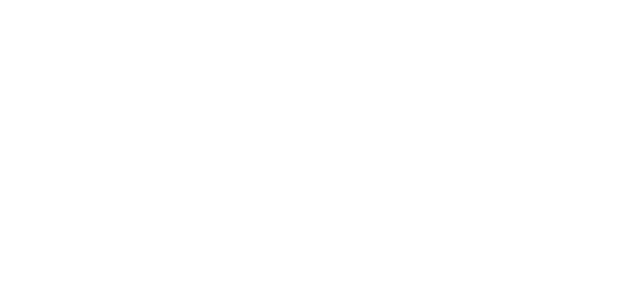
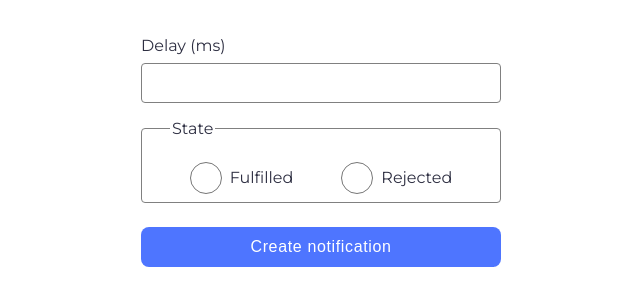
Before and after one commit to Viktor-8888/goit-js-hw-10, a website built with Vite: page src/2-snackbar.html in a window 1280 px wide. Shown: the top 306 px of the page, without its empty margins (15-655 px from the left). Built offline with nearby package versions, Linux system fonts and the light colour scheme.

Commit message:
add task-2 Form

```diff
--- a/src/2-snackbar.html
+++ b/src/2-snackbar.html
@@ -13,6 +13,27 @@
     <link rel="stylesheet" href="./css/styles.css" />
   </head>
   <body>
+    <form class="form">
+      <label>
+        Delay (ms)
+        <input type="number" name="delay" required />
+      </label>
+
+      <fieldset>
+        <legend>State</legend>
+        <label>
+          <input type="radio" name="state" value="fulfilled" required />
+          Fulfilled
+        </label>
+        <label>
+          <input type="radio" name="state" value="rejected" required />
+          Rejected
+        </label>
+      </fieldset>
+
+      <button type="submit">Create notification</button>
+    </form>
+
     <script type="module" src="./js/2-snackbar.js"></script>
   </body>
 </html>
--- a/src/css/styles.css
+++ b/src/css/styles.css
@@ -61,7 +61,6 @@ input {
   font-size: 16px;
   line-height: 150%;
   letter-spacing: 0.04em;
-  padding: 0;
   margin-bottom: 32px;
   box-sizing: border-box;
   padding: 8px 16px;
@@ -134,7 +133,7 @@ button:disabled {
   border-radius: 50% !important;
 }
 
-#RXJyb3JQbGVhc2UlMjBjaG9vc2UlMjBhJTIwZGF0ZSUyMGluJTIwdGhlJTIwZnV0dXJlcmVk {
+.iziToast.box {
   display: flex;
   align-items: center;
   justify-content: center;
@@ -142,3 +141,76 @@ button:disabled {
   height: 64px;
   margin: auto;
 }
+/* #region Task-2 */
+form {
+  display: flex;
+  align-items: center;
+  justify-content: flex-start;
+  flex-direction: column;
+}
+label:first-of-type {
+  display: flex;
+  align-items: start;
+  flex-direction: column;
+  margin-bottom: 16px;
+  gap: 8px;
+}
+
+input[type='number'] {
+  display: flex;
+  align-items: center;
+  justify-content: center;
+  width: 360px;
+  margin: 0;
+}
+input[type='radio'] {
+  display: flex;
+  align-items: center;
+  justify-content: center;
+  flex-direction: row;
+  width: 32px;
+  height: 32px;
+  margin: 0;
+  padding: 0;
+}
+
+fieldset {
+  display: flex;
+  align-items: center;
+  justify-content: center;
+  gap: 48px;
+  width: 360px;
+  padding: 24px 0 8px 0;
+  margin: 0 0 24px 0;
+  box-sizing: border-box;
+  border-width: 1px;
+  border-color: #808080;
+  border-radius: 4px;
+}
+legend {
+  margin-left: 28px;
+}
+fieldset label:has(> input[type='radio']) {
+  display: flex;
+  align-items: center;
+  justify-content: flex-start;
+  flex-direction: row;
+  gap: 8px;
+  margin: 0;
+  font-weight: 400;
+  font-size: 16px;
+  line-height: 150%;
+  color: #2e2f42;
+}
+form button {
+  display: flex;
+  align-items: center;
+  justify-content: center;
+  flex-direction: row;
+  border-radius: 8px;
+  padding: 8px 16px;
+  width: 360px;
+  height: 40px;
+  background-color: #4e75ff;
+}
+/* #endregion */
--- a/src/js/1-timer.js
+++ b/src/js/1-timer.js
@@ -25,6 +25,7 @@ const options = {
     if (selected.getTime() < Date.now()) {
       btn.disabled = true;
       iziToast.error({
+        class: 'box',
         title: 'Error',
         message: 'Please choose a date in the future',
         position: 'topCenter',
```
